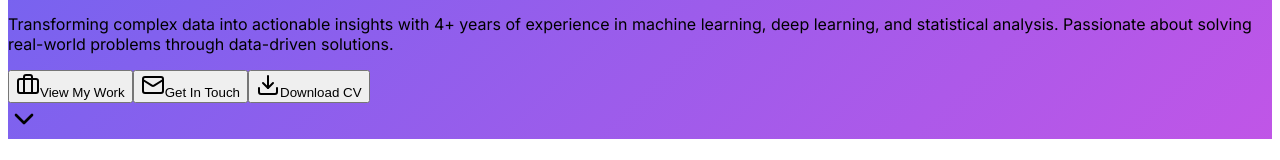
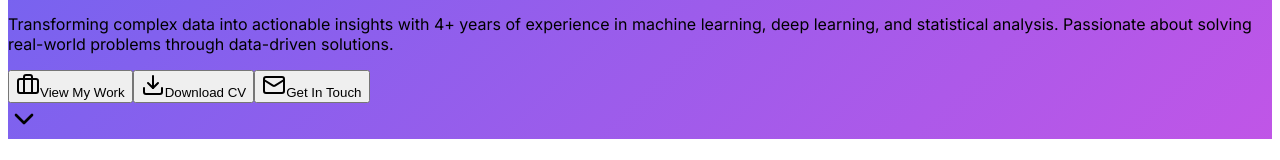
Before and after one commit to SwatiBGupta1110/swatis-data-science-portfolio, a React (Vite) app in the folder client/: page / in a window 1280 px wide. Shown: the part 482-642 px from the top of the page. Built offline with nearby package versions, Linux system fonts and the light colour scheme.

Commit message:
Update hero.tsx

```diff
--- a/client/src/components/sections/hero.tsx
+++ b/client/src/components/sections/hero.tsx
@@ -55,19 +55,19 @@ const Hero = () => {
             </Button>
             <Button
               variant="outline"
+              onClick={handleDownloadCV}
+              className="border-2 border-white text-primary px-8 py-3 rounded-full font-semibold hover:bg-white transition-colors"
+            >
+              <Download className="mr-2 h-4 w-4" />
+              Download CV
+            </Button>
+            <Button
+              variant="outline"
               onClick={() => handleScrollToSection('#contact')}
-              className="border-2 border-white text-white px-8 py-3 rounded-full font-semibold hover:bg-white hover:text-primary transition-colors"
+              className="border-2 border-white text-primary px-8 py-3 rounded-full font-semibold hover:bg-white transition-colors"
             >
               <Mail className="mr-2 h-4 w-4" />
               Get In Touch
-            </Button>
-            <Button
-              variant="outline"
-              onClick={handleDownloadCV}
-              className="border-2 border-white text-white px-8 py-3 rounded-full font-semibold hover:bg-white hover:text-primary transition-colors"
-            >
-              <Download className="mr-2 h-4 w-4" />
-              Download CV
             </Button>
           </div>
         </div>
```
